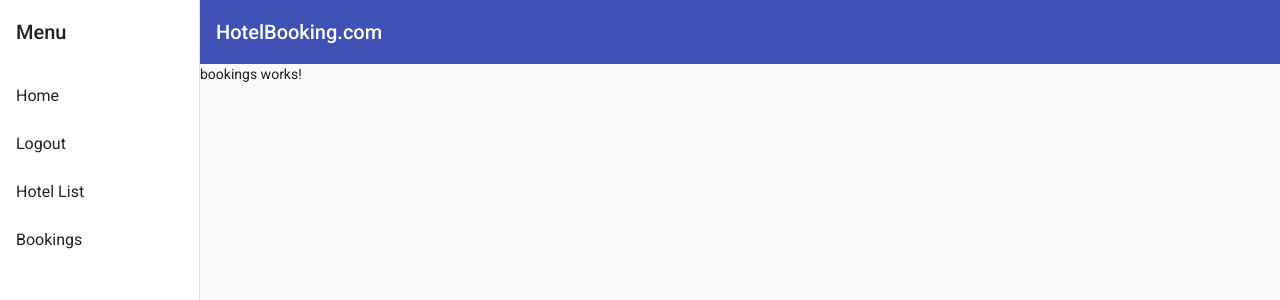
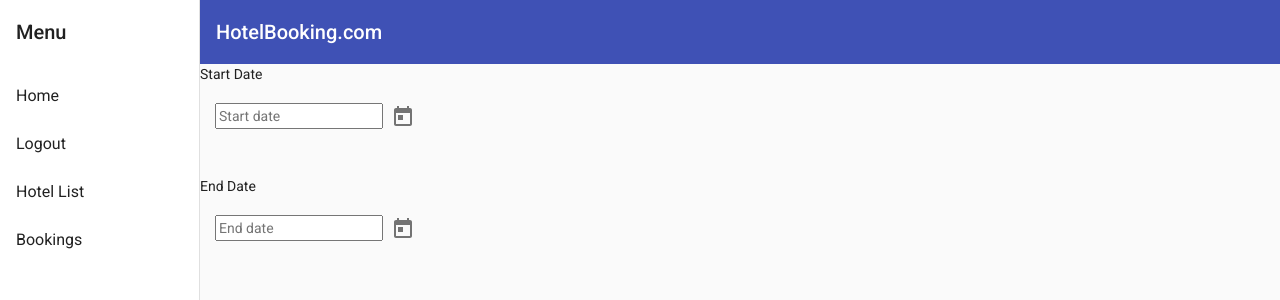
Before and after one commit to colinrobertson0911/hotelbookingsystem_frontend_angular, an Angular app: page /bookings in a window 1280 px wide. Shown: the top 300 px of the page. Built offline with nearby package versions, Linux system fonts and the light colour scheme; sample sign-in values are in the browser's storage.

Commit message:
material desing date pickers in Bookings

```diff
--- a/src/app/app.module.ts
+++ b/src/app/app.module.ts
@@ -24,6 +24,9 @@ import { BookingsComponent } from './bookings/bookings.component';
 import { TokenInterceptorService } from './services/token-interceptor.service';
 import { AuthenticationService } from './services/authentication.service';
 import { HotelSingleComponent } from './hotel-single/hotel-single.component';
+import { MatNativeDateModule } from '@angular/material/core';
+import { MatDatepickerModule } from '@angular/material/datepicker';
+import { MatFormFieldModule } from '@angular/material/form-field';
 
 @NgModule({
   declarations: [
@@ -50,6 +53,9 @@ import { HotelSingleComponent } from './hotel-single/hotel-single.component';
     MatIconModule,
     MatListModule,
     MatProgressSpinnerModule,
+    MatNativeDateModule,
+    MatDatepickerModule,
+    MatFormFieldModule
   ],
   providers: [AuthGuard, AuthenticationService,
   {
--- a/src/app/bookings/bookings.component.html
+++ b/src/app/bookings/bookings.component.html
@@ -1 +1,18 @@
-<p>bookings works!</p>
+
+<p>Start Date</p>
+<div class="container">
+<input matInput [matDatepicker]="startPicker" placeholder="Start date"
+             (dateInput)="inputStartDate($event)" (dateChange)="changeStartDate($event)">
+<mat-datepicker-toggle matSuffix [for]="startPicker"></mat-datepicker-toggle>
+<mat-datepicker #startPicker></mat-datepicker>
+</div>
+
+<br><br>
+
+<p>End Date</p>
+<div class="container">
+<input matInput [matDatepicker]="endPicker" placeholder="End date"
+             (dateInput)="inputEndDate($event)" (dateChange)="changeEndDate($event)">
+<mat-datepicker-toggle matSuffix [for]="endPicker"></mat-datepicker-toggle>
+<mat-datepicker #endPicker></mat-datepicker>
+</div>
--- a/src/app/bookings/bookings.component.ts
+++ b/src/app/bookings/bookings.component.ts
@@ -1,4 +1,5 @@
-import { Component, OnInit } from '@angular/core';
+import { Component, OnInit, ViewChild } from '@angular/core';
+import { MatDatepicker } from '@angular/material/datepicker';
 
 @Component({
   selector: 'app-bookings',
@@ -7,9 +8,25 @@ import { Component, OnInit } from '@angular/core';
 })
 export class BookingsComponent implements OnInit {
 
+
+  startDate = new Date(2000, 0, 2);
   constructor() { }
 
   ngOnInit(): void {
   }
 
+  inputStartDate(event){
+    console.log(event.value);
+  }
+  changeStartDate(event){
+    console.log(event.value);
+  }
+
+  inputEndDate(event){
+    console.log(event.value);
+  }
+  changeEndDate(event){
+    console.log(event.value);
+  }
+
 }
```
